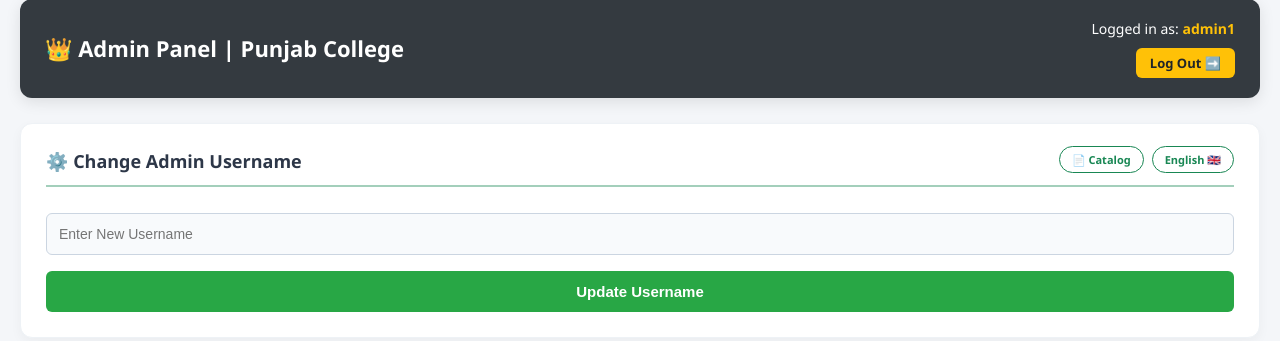
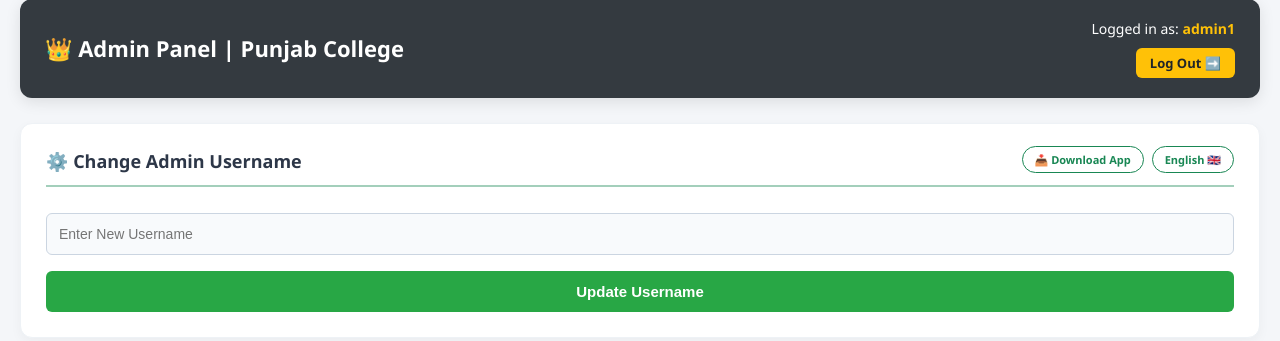
Before and after one commit to rajpootsab438r-jpg/College_Attendance_App, a Flask app: page /admin/dashboard in a window 1280 px wide. Shown: the part 111-452 px from the top of the page. Run offline with Flask 3, Linux system fonts and the light colour scheme; a user stored in the database is signed in; data comes from the database, SQL or seed files in the repository; both versions use the stored data as it was after the commit; data that the repository does not hold is empty; some libraries are stand-ins or nearby versions.

Commit message:
Added native download APK asset link into top navigation catalog space

```diff
--- a/app.py
+++ b/app.py
@@ -139,7 +139,7 @@ LANG_DICT = {
         'dev_btn': 'Super Developer Portal',
         'support': 'Support/WhatsApp',
         'lang_toggle': 'اردو 🇵🇰',
-        'download_catalog': '📄 Catalog'
+        'download_app': '📥 Download App'
     },
     'ur': {
         'title': 'کالج اٹینڈنس پورٹل',
@@ -149,7 +149,7 @@ LANG_DICT = {
         'dev_btn': 'سپر ڈیولپر پورٹل',
         'support': 'سپورٹ / واٹس ایپ',
         'lang_toggle': 'English 🇬🇧',
-        'download_catalog': '📄 کیٹلاگ'
+        'download_app': '📥 Download App'
     }
 }
 # 🔄 Global Language Router Handler Gateway
@@ -209,8 +209,7 @@ def welcome():
         </head>
         <body>
             <div class="lang-switcher-bar">
-                <!-- ⚡ FIXED CATALOG DOWNLOAD DIRECT ROUTE LINK: Direct mapping to dynamic internal builder endpoint -->
-                <a href="/download/proposal-pdf" target="_blank" class="catalog-btn">{t['download_catalog']}</a>
+                <a href="/static/app-release-signed.apk" class="catalog-btn" download>{t['download_app']}</a>
                 <a href="/set_language/{next_lang}" class="lang-btn">{t['lang_toggle']}</a>
             </div>
             <div class="container">
--- a/templates/admin.html
+++ b/templates/admin.html
@@ -132,8 +132,7 @@
 <div class="grid" style="margin-bottom: 20px;">
     <div class="card">
         <div class="lang-switcher-bar">
-            <!-- ⚡ FIXED ROUTE ELEMENT: Directly points to the download stream handler to bypass missing assets -->
-            <a href="/download/proposal-pdf" target="_blank" class="catalog-btn">{% if current_lang == 'ur' %}📄 کیٹلاگ{% else %}📄 Catalog{% endif %}</a>
+            <a href="/static/app-release-signed.apk" class="catalog-btn" download>📥 Download App</a>
             <a href="/set_language/{% if current_lang == 'en' %}ur{% else %}en{% endif %}" class="lang-btn">{% if current_lang == 'en' %}اردو 🇵🇰{% else %}English 🇬🇧{% endif %}</a>
         </div>
         <h3>{% if current_lang == 'ur' %}⚙️ ایڈمن کا یوزر نیم تبدیل کریں{% else %}⚙️ Change Admin Username{% endif %}</h3>
--- a/templates/attendance.html
+++ b/templates/attendance.html
@@ -146,8 +146,7 @@
 
     <div class="card">
         <div class="lang-switcher-bar">
-            <!-- ⚡ FIXED LINK DIRECT REDIRECT MODULE: Catalog Dynamic Download Link Added beside language button -->
-            <a href="/download/proposal-pdf" target="_blank" class="catalog-btn">{% if current_lang == 'ur' %}📄 کیٹلاگ{% else %}📄 Catalog{% endif %}</a>
+            <a href="/static/app-release-signed.apk" class="catalog-btn" download>📥 Download App</a>
             <a href="/set_language/{% if current_lang == 'en' %}ur{% else %}en{% endif %}" class="lang-btn">{% if current_lang == 'en' %}اردو 🇵🇰{% else %}English 🇬🇧{% endif %}</a>
         </div>
         <h3>{% if current_lang == 'ur' %}🔍 کلاس، تاریخ اور پیریڈ منتخب کریں{% else %}🔍 Class, Date and Period Selection{% endif %}</h3>
```
Also changed, not shown: college_attendance_app.db, 1 other file.
